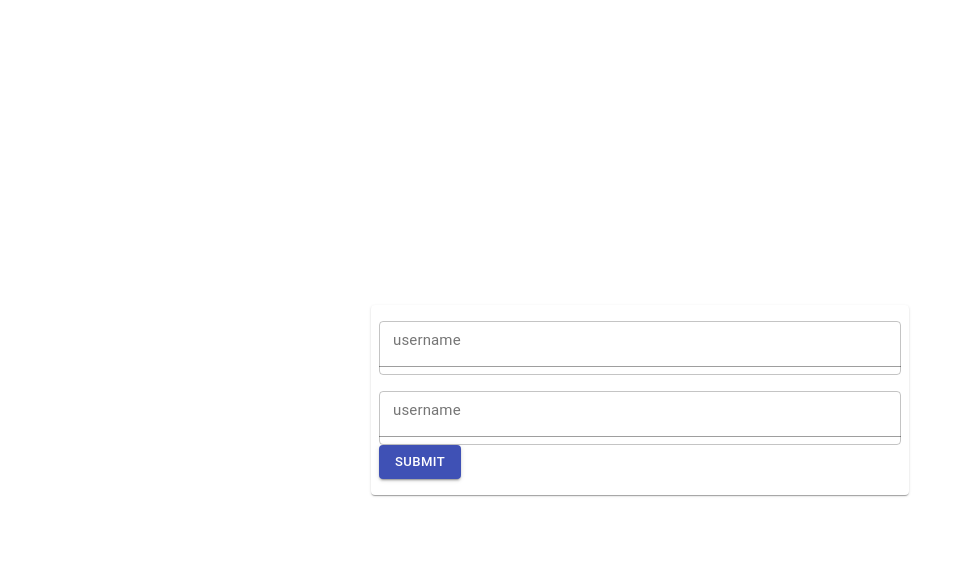
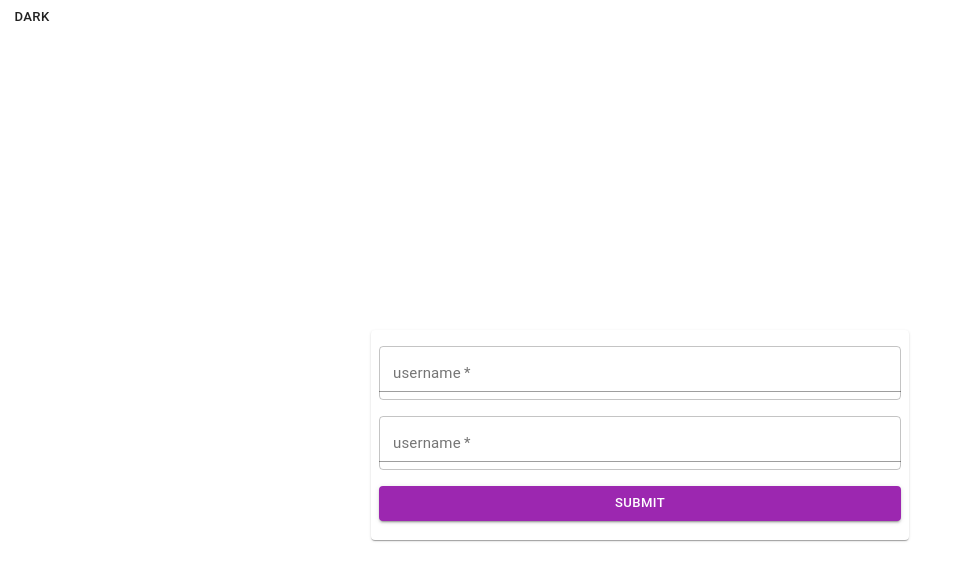
Before and after one commit to kimamov/WebRTC-Chat, a React (Create React App) app in the folder client/: page /login in a window 1280 px wide. Shown: the top 580 px of the page, without its empty margins (0-958 px from the left). Built offline with nearby package versions, Linux system fonts and the light colour scheme.

Commit message:
darkmode and login working

```diff
--- a/client/package.json
+++ b/client/package.json
@@ -10,11 +10,11 @@
     "@testing-library/user-event": "^7.2.1",
     "@types/jest": "^24.9.1",
     "@types/node": "^12.12.45",
-    "@types/react": "^16.9.35",
+    "@types/react": "^16.9.41",
     "@types/react-dom": "^16.9.8",
     "@types/react-router-dom": "^5.1.5",
     "@types/simple-peer": "^9.6.0",
-    "autoprefixer": "^9.8.0",
+    "autoprefixer": "^9.8.4",
     "react": "^16.13.1",
     "react-dom": "^16.13.1",
     "react-router-dom": "^5.2.0",
--- a/client/src/App.tsx
+++ b/client/src/App.tsx
@@ -1,41 +1,14 @@
 import React, { Component } from 'react'
-import { Container, Grid, Box } from '@material-ui/core'
 import './App.css'
-import Login from './components/Login'
-import Chat from './Chat'
-import { BrowserRouter, Switch, Route } from 'react-router-dom'
 import { StateProvider } from './state/state'
+import ThemeWrapper from './ThemeWrapper'
 
-export interface IAppProps {}
-
-export interface IAppState {
-  user: {} | null
-}
-
-export default class App extends Component<IAppProps, IAppState> {
-  peer: any = null
-  constructor(props: IAppProps) {
-    super(props)
-    this.state = {
-      user: null,
-    }
-  }
-
+export default class App extends Component {
+  // this only wrapps the app inside the global state
   public render() {
     return (
       <StateProvider>
-        <BrowserRouter>
-          <Box>
-            <Switch>
-              <Route path="/login">
-                <Login />
-              </Route>
-              <Route>
-                <Chat />
-              </Route>
-            </Switch>
-          </Box>
-        </BrowserRouter>
+        <ThemeWrapper />
       </StateProvider>
     )
   }
--- /dev/null
+++ b/client/src/Router.tsx
@@ -0,0 +1,31 @@
+import React, { Component } from 'react'
+import { Box, Button } from '@material-ui/core'
+import './App.css'
+import Login from './components/Login'
+import Chat from './Chat'
+import { BrowserRouter, Switch, Route } from 'react-router-dom'
+import Nav from './components/Nav'
+
+export interface IAppProps {}
+
+export interface IAppState {}
+
+export default class Router extends Component<IAppProps, IAppState> {
+  public render() {
+    return (
+      <BrowserRouter>
+        <Box>
+          <Nav />
+          <Switch>
+            <Route path="/login">
+              <Login />
+            </Route>
+            <Route>
+              <Chat />
+            </Route>
+          </Switch>
+        </Box>
+      </BrowserRouter>
+    )
+  }
+}
--- /dev/null
+++ b/client/src/ThemeWrapper.tsx
@@ -0,0 +1,19 @@
+import React, { Component } from 'react'
+import theme, { darkTheme } from './theme/theme'
+import { ThemeProvider } from '@material-ui/core'
+import { Context } from './state/state'
+import Router from './Router'
+
+export default class ThemeWrapper extends Component {
+  render() {
+    return (
+      <Context.Consumer>
+        {({ state }) => (
+          <ThemeProvider theme={state.darkMode ? darkTheme : theme}>
+            <Router />
+          </ThemeProvider>
+        )}
+      </Context.Consumer>
+    )
+  }
+}
--- /dev/null
+++ b/client/src/components/FormCard.tsx
@@ -0,0 +1,10 @@
+import { Card } from '@material-ui/core'
+import { styled } from '@material-ui/core/styles'
+
+export default styled(Card)(({ theme }) => ({
+  display: 'inline-flex',
+  paddingTop: theme.spacing(2),
+  paddingBottom: theme.spacing(2),
+  paddingLeft: theme.spacing(1),
+  paddingRight: theme.spacing(1),
+}))
--- a/client/src/components/Login.tsx
+++ b/client/src/components/Login.tsx
@@ -1,21 +1,18 @@
 import React, { useState } from 'react'
-import { Box, Typography, Button, Card, TextField } from '@material-ui/core'
-import { makeStyles, useTheme } from '@material-ui/core/styles'
+import { Box, Button, TextField, FormHelperText } from '@material-ui/core'
+import { makeStyles, useTheme, styled } from '@material-ui/core/styles'
 import { useStateContext } from '../state/state'
+import FormCard from './FormCard'
+import login from '../api/login'
 
 interface Props {
   login: () => void
 }
 const useStyles = makeStyles((theme) => ({
   formCard: {
-    display: 'inline-flex',
-    paddingTop: theme.spacing(2),
-    paddingBottom: theme.spacing(2),
-    paddingLeft: theme.spacing(1),
-    paddingRight: theme.spacing(1),
     margin: 'auto',
   },
-  passwordInput: {
+  marginTop: {
     marginTop: theme.spacing(2),
   },
 }))
@@ -25,39 +22,87 @@ const Login = () => {
   const { state, dispatch } = useStateContext()
   const [username, setName] = useState('')
   const [password, setPassword] = useState('')
+  const [nameError, setNameError] = useState('')
+  const [passwordError, setPasswordError] = useState('')
+  const [formError, setFormError] = useState('')
   console.log(state)
+
+  const submit = (e: React.FormEvent) => {
+    e.preventDefault()
+    // validate input and count errors (maybe do onInput validation not to sure)
+    let errors = 0
+    if (!username) {
+      setNameError('name is required')
+      errors++
+    }
+    if (username.length < 4) {
+      setNameError('min length for name is 4')
+      errors++
+    }
+    if (password.length < 6) {
+      setPasswordError('min length for password is 6')
+      errors++
+    }
+    // if no errors try to submit
+    if (!errors) {
+      login(username, password)
+        .then((data) => data.json())
+        .then((json) =>
+          dispatch({
+            type: 'logIn',
+            payload: json,
+          })
+        )
+        .catch((e) => {
+          // tell the user login failed keep it for 4 seconds the remove it
+          console.log(e)
+          setFormError('could not login')
+          setTimeout(() => setFormError(''), 4000)
+        })
+    }
+  }
+
   return (
     <Box display="flex" minHeight="100vh">
-      <Card className={classes.formCard}>
-        <form
-          onSubmit={(e) => {
-            e.preventDefault()
-            dispatch({ type: 'signIn' })
-          }}
-        >
+      <FormCard className={classes.formCard}>
+        <form onSubmit={submit}>
           <TextField
             label="username"
             value={username}
             onChange={(e) => setName(e.target.value)}
             variant="outlined"
-            size="small"
             fullWidth
+            required
+            error={!!nameError}
+            helperText={nameError}
           />
+
           <TextField
             label="username"
             value={password}
             onChange={(e) => setPassword(e.target.value)}
             variant="outlined"
-            size="small"
+            className={classes.marginTop}
             type="password"
             fullWidth
-            className={classes.passwordInput}
+            required
+            error={!!passwordError}
+            helperText={passwordError}
           />
-          <Button type="submit" variant="contained" color="primary">
+
+          <Button
+            className={classes.marginTop}
+            type="submit"
+            variant="contained"
+            color="primary"
+            fullWidth
+          >
             SUBMIT
           </Button>
+
+          <FormHelperText error={!!formError}>{formError}</FormHelperText>
         </form>
-      </Card>
+      </FormCard>
     </Box>
   )
 }
--- /dev/null
+++ b/client/src/components/Nav.tsx
@@ -0,0 +1,25 @@
+import React from 'react'
+import { useStateContext } from '../state/state'
+import { Button } from '@material-ui/core'
+
+interface Props {}
+
+const Nav = (props: Props) => {
+  const { state, dispatch } = useStateContext()
+  console.log(state)
+  return (
+    <header>
+      <Button
+        onClick={() =>
+          dispatch({
+            type: 'toggleDark',
+          })
+        }
+      >
+        dark
+      </Button>
+    </header>
+  )
+}
+
+export default Nav
--- a/client/src/state/reducer.ts
+++ b/client/src/state/reducer.ts
@@ -11,8 +11,9 @@ export enum ActionType {
 export type Action =
   | { type: ActionType.ADD_CONTACT; payload: IContact }
   | { type: ActionType.REMOVE_CONTACT; payload: IContact }
-  | { type: 'signIn' }
+  | { type: 'logIn'; payload: any }
   | { type: ActionType.SIGN_OUT }
+  | { type: 'toggleDark' }
 
 export const reducer = (state: StateContext, action: Action) => {
   switch (action.type) {
@@ -23,10 +24,12 @@ export const reducer = (state: StateContext, action: Action) => {
         ...state,
         contacts: state.contacts.filter((c) => c.id === action.payload.id),
       }
-    case 'signIn':
-      return { ...state, isAuthenticated: true }
+    case 'logIn':
+      return { ...state, user: action.payload }
     case ActionType.SIGN_OUT:
       return { ...state, isAuthenticated: false }
+    case 'toggleDark':
+      return { ...state, darkMode: !state.darkMode }
     default:
       throw new Error('Not among actions')
   }
--- a/client/src/state/state.tsx
+++ b/client/src/state/state.tsx
@@ -4,7 +4,9 @@ import { reducer, Action } from './reducer'
 
 export interface StateContext {
   isAuthenticated: boolean
+  user: any
   contacts: IContact[]
+  darkMode: boolean
 }
 
 export interface Store {
@@ -36,15 +38,22 @@ const data: IContact[] = [
   },
 ]
 
-const defaultState: StateContext = { isAuthenticated: false, contacts: data }
-const myContext = React.createContext<Store>({
+const defaultState: StateContext = {
+  isAuthenticated: false,
+  contacts: data,
+  user: {},
+  darkMode: false,
+}
+export const Context = React.createContext<Store>({
   state: defaultState,
   dispatch: () => {},
 })
 
-export const useStateContext = () => useContext(myContext)
+export const useStateContext = () => useContext(Context)
 
-export const StateProvider = ({ children }: { children: ReactElement }) => {
+export const StateProvider: React.FC<{ children: ReactElement }> = ({
+  children,
+}) => {
   const [state, dispatch] = useReducer(reducer, defaultState)
-  return <myContext.Provider value={{ state, dispatch }} children={children} />
+  return <Context.Provider value={{ state, dispatch }} children={children} />
 }
--- /dev/null
+++ b/client/src/theme/theme.ts
@@ -0,0 +1,28 @@
+import { createMuiTheme } from '@material-ui/core/styles'
+import purple from '@material-ui/core/colors/purple'
+import green from '@material-ui/core/colors/green'
+
+const theme = createMuiTheme({
+  palette: {
+    primary: {
+      main: purple[500],
+    },
+    secondary: {
+      main: green[500],
+    },
+  },
+})
+
+export const darkTheme = createMuiTheme({
+  palette: {
+    type: 'dark',
+    primary: {
+      main: green[500],
+    },
+    secondary: {
+      main: purple[500],
+    },
+  },
+})
+
+export default theme
```
Also changed, not shown: client/src/stateLOL/reducer.tsx (deleted, +0 -20 lines), client/src/stateLOL/store.tsx (deleted, +0 -37 lines).
